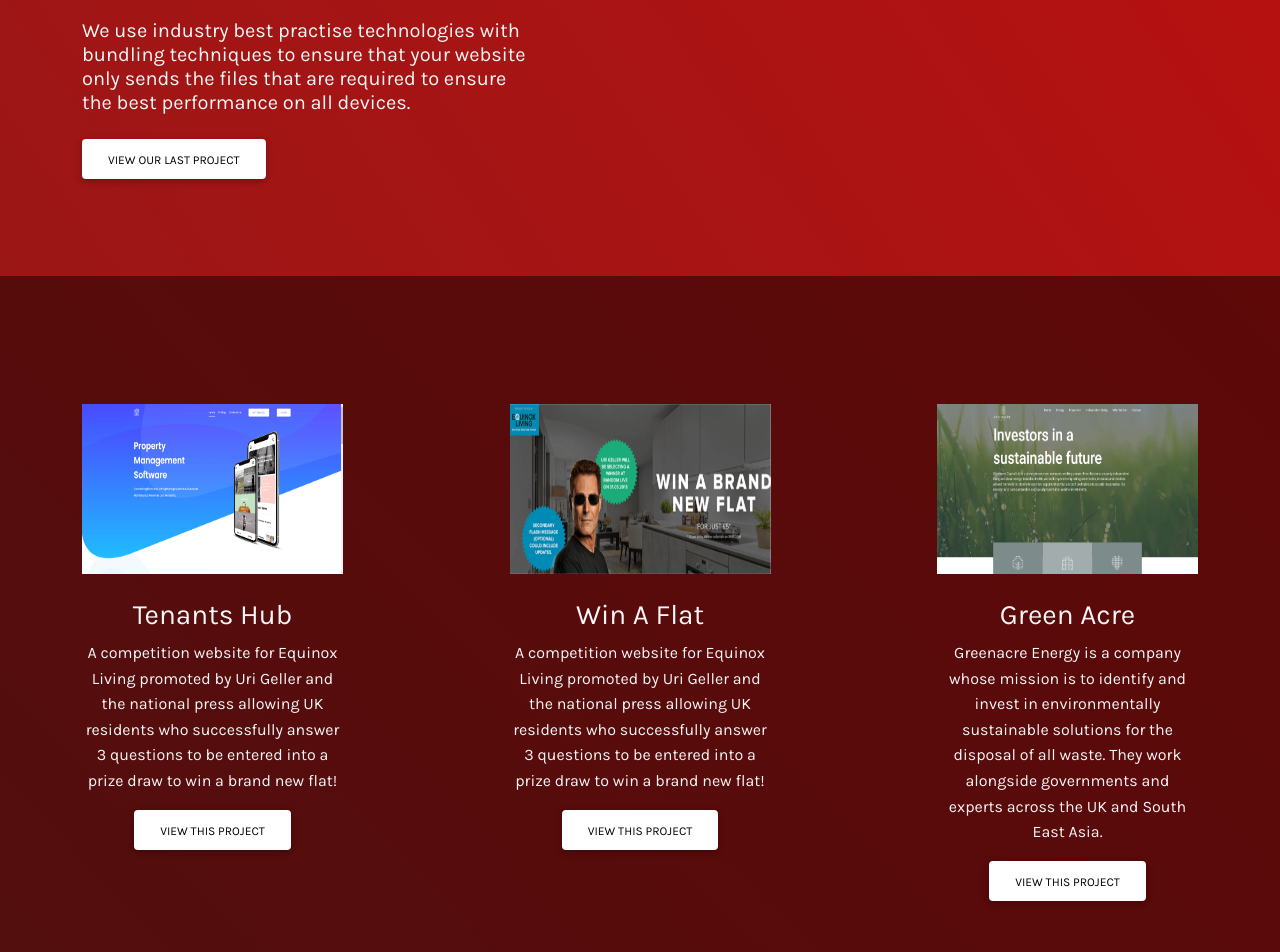
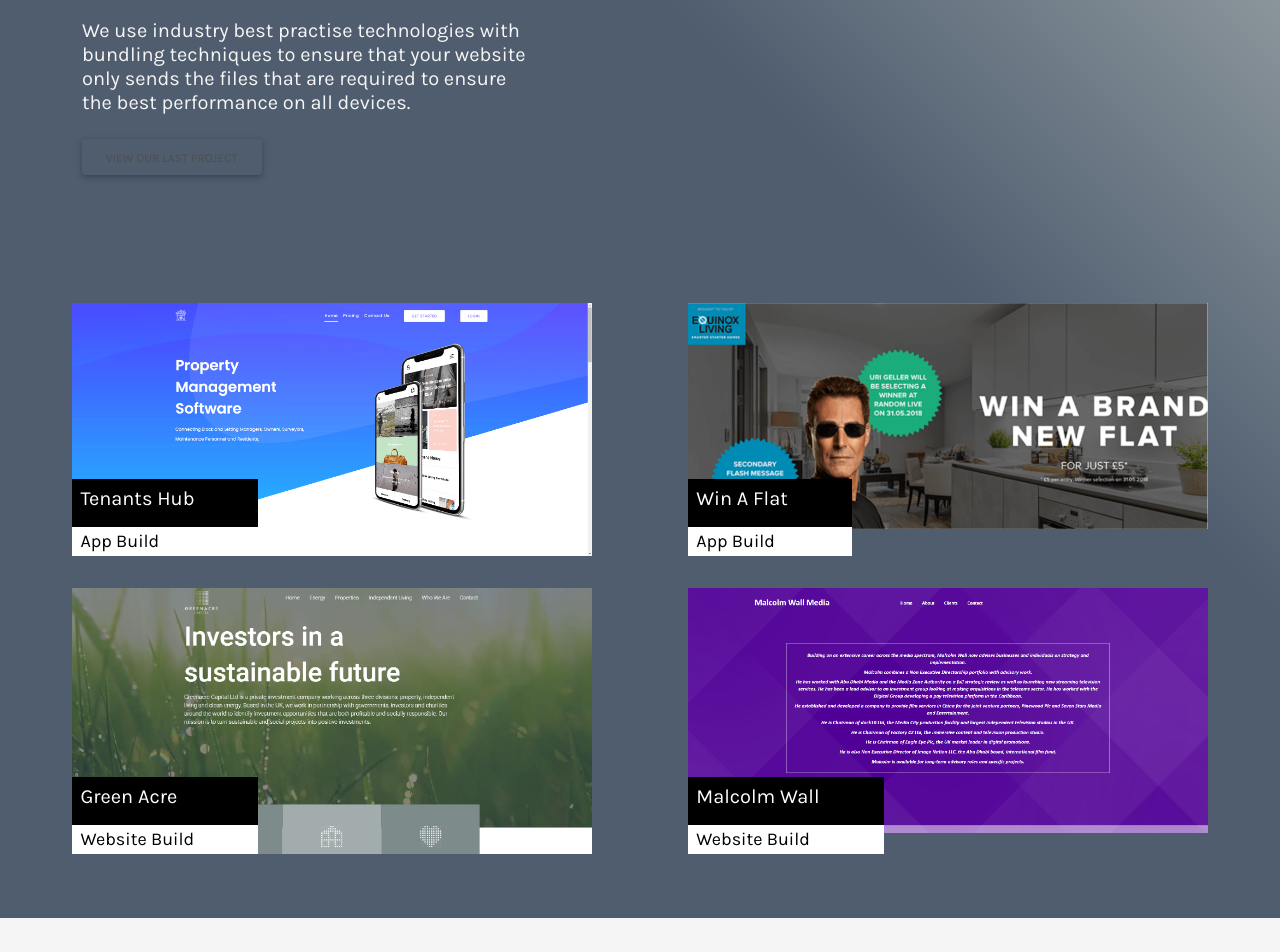
Before and after one commit to bendandoSolo/bendando, a Next.js app: page /projects in a window 1280 px wide. Shown: the part 240-1192 px from the top of the page. Built offline with nearby package versions, Linux system fonts and the light colour scheme.

Commit message:
added projects page and restyled the project page to meet new criteria. I have tried to get it as close as I can to the design spec.

```diff
--- a/pages/_app.js
+++ b/pages/_app.js
@@ -25,7 +25,7 @@ function MyApp({ Component, pageProps }) {
           src="https://cdnjs.cloudflare.com/ajax/libs/mdb-ui-kit/3.2.0/mdb.min.js"
         ></script>
       </Head>
-      <Contact />
+      {/* <Contact /> */}
       <Component {...pageProps} />
     </div>
   );
--- a/pages/components/Navbar.js
+++ b/pages/components/Navbar.js
@@ -26,6 +26,11 @@ export default function Navbar() {
         <div className="collapse navbar-collapse" id="navbarNav">
           <ul className="navbar-nav">
             <li className="nav-item">
+              <Link href="/projects">
+                <a className="nav-link">Projects</a>
+              </Link>
+            </li>
+            <li className="nav-item">
               <Link href="/services">
                 <a className="nav-link">Services</a>
               </Link>
--- a/pages/projects.js
+++ b/pages/projects.js
@@ -1,5 +1,6 @@
 // Components
 import Navbar from "./components/Navbar";
+import Footer from "./components/Footer";
 
 // Next
 import Head from "next/head";
@@ -24,94 +25,62 @@ export default function Projects() {
               </h5>
               <Link href="/win-a-flat">
                 <a>
-                  <button type="button" className="btn mb-5" id="global-btn">
+                  <button type="button" className="btn global-btn">
                     View Our Last Project
                   </button>
                 </a>
               </Link>
             </div>
-            <div className="col-md-4">
-              <img className="arrow" src="/images/arrow.png" />
+          </div>
+        </div>
+        <div className="project-display mt-5">
+          <div className="row justify-content-evenly mb-3">
+            <div className="col-md-5 mb-3 text-center project-section">
+              <div className="project-mask"></div>
+              <img className="project-image" src="/images/tenanthub.png" />
+              <div className="project-info">
+                <div className="project-title">
+                  <h5>Tenants Hub</h5>
+                </div>
+                <div className="project-type">App Build</div>
+              </div>
+            </div>
+            <div className="col-md-5 mb-3 text-center project-section">
+              <div className="project-mask"></div>
+              <img className="project-image" src="/images/win-a-flat.png" />
+              <div className="project-info">
+                <div className="project-title">
+                  <h5>Win A Flat</h5>
+                </div>
+                <div className="project-type">App Build</div>
+              </div>
             </div>
           </div>
-        </div>
-        <div className="project-display">
-          <div className="container">
-            <div className="row justify-content-between">
-              <div className="col-md-3 mb-5 text-center">
-                <img className="mb-4" src="/images/tenanthub.png" />
-                <h3>Tenants Hub</h3>
-                <p>
-                  A competition website for Equinox Living promoted by Uri
-                  Geller and the national press allowing UK residents who
-                  successfully answer 3 questions to be entered into a prize
-                  draw to win a brand new flat!
-                </p>
-                <Link href="/tenants-hub">
-                  <a>
-                    <button type="button" className="btn mb-5" id="global-btn">
-                      View This Project
-                    </button>
-                  </a>
-                </Link>
-              </div>
-              <div className="col-md-3 mb-5 text-center">
-                <img className="mb-4" src="/images/win-a-flat.png" />
-                <h3>Win A Flat</h3>
-                <p>
-                  A competition website for Equinox Living promoted by Uri
-                  Geller and the national press allowing UK residents who
-                  successfully answer 3 questions to be entered into a prize
-                  draw to win a brand new flat!
-                </p>
-                <Link href="/win-a-flat">
-                  <a>
-                    <button type="button" className="btn mb-5" id="global-btn">
-                      View This Project
-                    </button>
-                  </a>
-                </Link>
-              </div>
-              <div className="col-md-3 mb-5 text-center">
-                <img className="mb-4" src="/images/greenacre.png" />
-                <h3>Green Acre</h3>
-                <p>
-                  Greenacre Energy is a company whose mission is to identify and
-                  invest in environmentally sustainable solutions for the
-                  disposal of all waste. They work alongside governments and
-                  experts across the UK and South East Asia.
-                </p>
-                <Link href="/green-acre">
-                  <a>
-                    <button type="button" className="btn mb-5" id="global-btn">
-                      View This Project
-                    </button>
-                  </a>
-                </Link>
+          <div className="row justify-content-evenly pb-5">
+            <div className="col-md-5 mb-3 text-center project-section">
+              <div className="project-mask"></div>
+              <img className="project-image" src="/images/greenacre.png" />
+              <div className="project-info">
+                <div className="project-title">
+                  <h5>Green Acre</h5>
+                </div>
+                <div className="project-type">Website Build</div>
               </div>
             </div>
-            <div className="row justify-content-between">
-              <div className="col-md-3 mb-5 text-center">
-                <img className="mb-4" src="/images/malcolm-wall.png" />
-                <h3>Malcolm Wall</h3>
-                <p>
-                  Malcolm wall is a giant in the media industry a truly charming
-                  man and a pleasure to work with. As CEO for Virgin Media,
-                  Pinewood and involved with various Media companies around the
-                  world, he wanted an online resume for potential partners.
-                </p>
-                <Link href="/malcolm-wall">
-                  <a>
-                    <button type="button" className="btn mb-5" id="global-btn">
-                      View This Project
-                    </button>
-                  </a>
-                </Link>
+            <div className="col-md-5 mb-3 text-center project-section">
+              <div className="project-mask"></div>
+              <img className="project-image" src="/images/malcolm-wall.png" />
+              <div className="project-info">
+                <div className="project-title">
+                  <h5>Malcolm Wall</h5>
+                </div>
+                <div className="project-type">Website Build</div>
               </div>
             </div>
           </div>
         </div>
       </div>
+      <Footer />
     </div>
   );
 }
--- a/pages/tenants-hub.js
+++ b/pages/tenants-hub.js
@@ -53,7 +53,7 @@ export default function tenanthub() {
               <img
                 data-aos="fade-up"
                 data-aos-delay="500"
-                data-aos-duration="500"
+                data-aos-duration="250"
                 className="project-desktop mb-5"
                 src="/images/tenant-hub/desktop-screenshot.png"
               />
--- a/styles/Home.css
+++ b/styles/Home.css
@@ -116,16 +116,23 @@
   display: flex;
   flex-direction: row;
   align-items: center;
+  pointer-events: none;
 }
 
 @media screen and (max-width: 992px) {
   .scroll-option {
     margin-top: 200px;
+    pointer-events: none;
+  }
+
+  .scroll-point {
+    pointer-events: auto;
   }
 }
 
 @media screen and (max-width: 350px) {
   .scroll-option {
     margin-top: 120px;
+    pointer-events: auto;
   }
 }
--- a/styles/globals.css
+++ b/styles/globals.css
@@ -103,57 +103,105 @@ ul {
 }
 
 .project {
-  background-image: linear-gradient(
-    to right top,
-    #8b1818,
-    #961717,
-    #a21515,
-    #ad1313,
-    #b91010
+  background: rgb(79, 93, 111);
+  background: linear-gradient(
+    45deg,
+    rgba(79, 93, 111, 1) 65%,
+    rgba(162, 171, 172, 1) 100%
   );
   color: whitesmoke;
 }
 
-.arrow {
-  transform: rotate(210deg);
-  width: 100%;
-  margin-bottom: 3.5rem;
-  animation: appear 1s;
-}
-
-@media screen and (max-width: 992px) {
-  .arrow {
-    display: none;
-  }
-}
-
 .project-display {
-  background-image: linear-gradient(
-    to right top,
-    #4f0f0f,
-    #530e0e,
-    #570c0c,
-    #5a0a0a,
-    #5e0808
-  );
-  padding-top: 8rem;
+  /* background-color: #d6d6d6; */
+  padding-top: 5rem;
 }
 
 .project-display img {
-  height: 170px;
   width: 100%;
+  transition: 0.2 ease;
 }
 
-#project-btn {
-  background-color: transparent;
-  color: whitesmoke;
-  border: 2px solid whitesmoke;
+.project-section {
+  position: relative;
+  cursor: pointer;
+  transition: 0.8s ease-in-out;
+  display: inline-block;
+  overflow: hidden;
 }
 
-#project-btn:hover {
-  background-color: #6a0101;
-  border: 2px solid #6a0101;
-  transition: 0.2s ease-in-out;
+.project-image {
+  transition: 0.8s ease-in-out;
+  max-width: 100%;
+}
+
+.project-section:hover .project-image {
+  transform: scale(1.1);
+}
+
+.project-mask {
+  position: absolute;
+  top: 0;
+  left: 0;
+  right: 0;
+  bottom: 0;
+  background-color: #ca08ff;
+  opacity: 0;
+  transition: 0.8s ease-in-out;
+  z-index: 2;
+}
+
+.project-mask:hover {
+  opacity: 0.5;
+}
+
+.project-info {
+  position: absolute;
+  bottom: 0;
+  font-size: 18px;
+  z-index: 5;
+}
+
+.project-title {
+  background-color: black;
+  color: white;
+  padding: 0.5rem 4rem 0.5rem 0.5rem;
+  text-align: start;
+  transition: 0.8s;
+  z-index: 0;
+  position: relative;
+  overflow: hidden;
+}
+
+.project-title:hover {
+  color: black;
+}
+
+.project-title::before {
+  content: "";
+  position: absolute;
+  left: 0;
+  width: 100%;
+  height: 0%;
+  background: white;
+  color: white;
+  z-index: -1;
+  transition: 0.8s;
+  bottom: 0;
+  border-radius: 50% 50% 0 0;
+}
+.project-section:hover .project-title:hover:before {
+  height: 180%;
+}
+
+.project-type {
+  background-color: white;
+  color: black;
+  padding: 0rem 4rem 0rem 0.5rem;
+  text-align: start;
+}
+
+.project-link a {
   color: whitesmoke;
 }
 
@@ -272,19 +320,6 @@ ul {
 .project-mobile {
   width: 100%;
   max-width: 500px;
-}
-
-.project-link {
-  /* background-color: #232858; */
-  transition: 0.2s ease-in-out;
-}
-
-.project-link:hover {
-  opacity: 0.7;
-}
-
-.project-link a {
-  color: whitesmoke;
 }
 
 .project-end {
```
Also changed, not shown: pages/components/Contact.js (+11 -14 lines), pages/index.js (+0 -7 lines).
